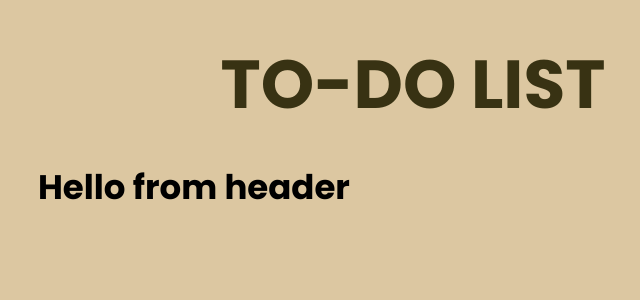
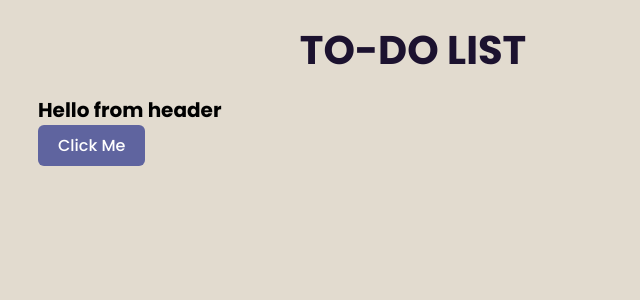
Before and after one commit to chan-kristine/Intern-Task, a React (Create React App) app: page / in a window 1280 px wide. Shown: the top 300 px of the page, without its empty margins (227-867 px from the left). Built offline with nearby package versions, Linux system fonts and the light colour scheme; the HTML template or start-up script is replaced by a standard one.

Commit message:
added button

```diff
--- a/src/components/AppHeader.js
+++ b/src/components/AppHeader.js
@@ -1,9 +1,11 @@
 import React from 'react';
+import Button from './Button';
 
 function AppHeader() {
   return (
     <div>
       <h1> Hello from header </h1>
+      <Button> Click Me</Button>
     </div>
   );
 }
--- /dev/null
+++ b/src/components/Button.js
@@ -0,0 +1,24 @@
+import React, { Children } from 'react';
+import styles from '../styles/modules/button.module.scss';
+import { getClasses } from '../utils/getClasses';
+
+const buttonTypes = {
+  primary: 'primary',
+  secondary: 'secondary',
+};
+
+function Button({ children, variant = 'primary' }) {
+  return (
+    <button
+      className={getClasses([
+        styles.button,
+        styles[`button--${buttonTypes[variant]}`], // Use styles instead of style
+      ])}
+      type="button"
+    >
+      {children}
+    </button>
+  );
+}
+
+export default Button;
--- a/src/styles/GlobalStyles.css
+++ b/src/styles/GlobalStyles.css
@@ -6,10 +6,10 @@
 	padding: 0;
 }
 :root {
-	--primaryPurple: #646ff0;
-	--black-1: #383213;
+	--primaryPurple: #5f649f;
+	--black-1: #1c122f;
 	--black-2: #585858;
-	--bg-1: #dcc7a1;
+	--bg-1: #e2dbcf;
 	--bg-2: #ecedf6;
 	--bg-3: #cccdde;
 	--gray-1: #eee;
@@ -18,7 +18,7 @@
 	--white: white;
 }
 html {
-	font-size: 17px;
+	font-size: 10px;
 }
 body {
 	font-family: 'Poppins', sans-serif;
--- /dev/null
+++ b/src/utils/getClasses.js
@@ -0,0 +1,5 @@
+export const getClasses = (classes) =>
+  classes
+    .filter((item) => item !== '')
+    .join(' ')
+    .trim();
```
